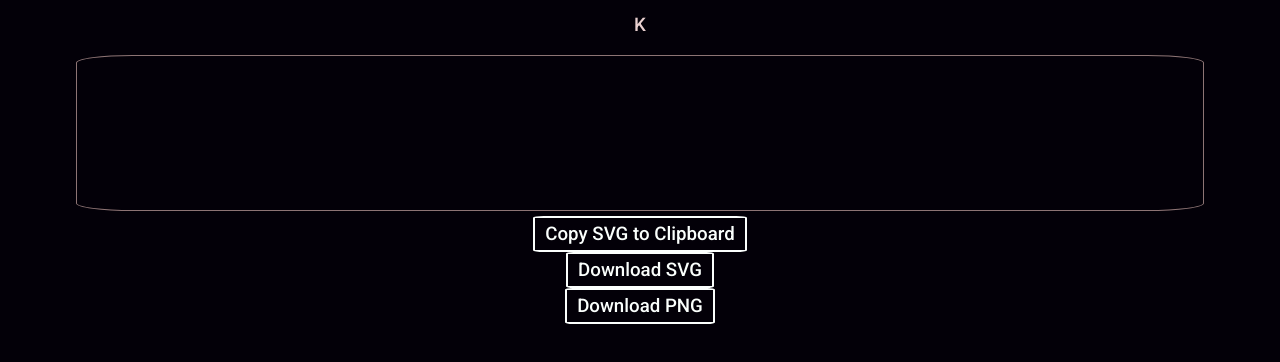
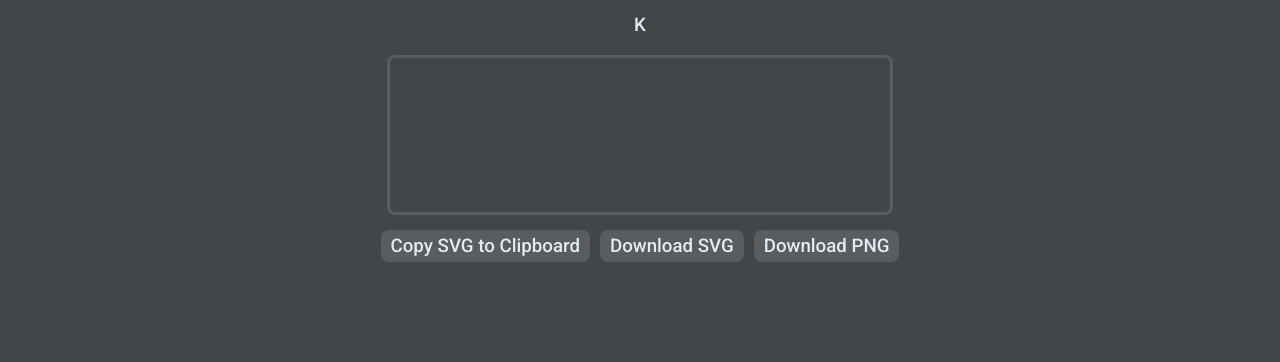
Before and after one commit to BHRKTRE/icoglyphs, a SvelteKit app: page /ico/1 in a window 1280 px wide. Shown: the top 362 px of the page. Built offline with nearby package versions, Linux system fonts and the light colour scheme.

Commit message:
style: improve color scheme and button appearance | feat: add externalLinks.js for centralized link management

```diff
--- a/src/lib/components/clickable/IcoGlyphLinked.svelte
+++ b/src/lib/components/clickable/IcoGlyphLinked.svelte
@@ -23,14 +23,13 @@
 <style>
 	svg {
 		stroke-width: 3px;
-		stroke: rgb(233, 208, 208);
+		stroke: var(--t1);
 		fill: none;
 	}
 	.icoglyphContainer {
 		width: 150px;
 		height: 150px;
 
-		border: rgb(141, 116, 116) 2px solid;
 		margin: 5px;
 		border-radius: 5%;
 	}
--- /dev/null
+++ b/src/lib/components/clickable/externalLinks.js
@@ -0,0 +1,6 @@
+const externalLinks = {
+	discord: 'https://discord.gg/foo',
+	github: ''
+};
+
+export default externalLinks;
--- a/src/routes/_layoutComponents/NavBar.svelte
+++ b/src/routes/_layoutComponents/NavBar.svelte
@@ -11,6 +11,6 @@
 		height: 50px;
 	}
 	#navbar-container h3 {
-		color: rgb(233, 208, 208);
+		color: var(--t1);
 	}
 </style>
--- a/src/routes/ico/[icoGlyphNameSlug]/+page.svelte
+++ b/src/routes/ico/[icoGlyphNameSlug]/+page.svelte
@@ -20,15 +20,17 @@
 </script>
 
 <main>
-	<div class="icoglyph-container">
+	<div id="icoglyph-container">
 		<svg {...icoGlyphs.getSvgAttributes(data.name)}>
 			<path d={icoGlyphs.getPath(data.name)} />
 		</svg>
 	</div>
 
-	<CopySvgButton icoGlyphName={data.name} />
-	<DownLoadSvgButton icoGlyphName={data.name} />
-	<DownLoadPngButton icoGlyphName={data.name} />
+	<div id="buttonContainer">
+		<CopySvgButton icoGlyphName={data.name} />
+		<DownLoadSvgButton icoGlyphName={data.name} />
+		<DownLoadPngButton icoGlyphName={data.name} />
+	</div>
 
 	<div id="subIcoGlyphsDisplay">
 		{#each allPathKeys as pathKeys}
@@ -48,11 +50,26 @@
 		width: 100%;
 	}
 
-	.icoglyph-container {
+	#subIcoGlyphsDisplay {
+		display: flex;
+		flex-wrap: wrap;
+		justify-content: center;
+	}
+
+	#buttonContainer {
+		margin: 10px;
+		gap: 10px;
+		display: flex;
+		flex-wrap: wrap;
+		justify-content: center;
+	}
+
+	#icoglyph-container {
 		width: 100%;
 		height: 100%;
-		border: rgb(141, 116, 116) 1px solid;
+		border: var(--b2) 3px solid;
 		margin: 5px;
-		border-radius: 5%;
+		border-radius: var(--br);
+		max-width: 500px;
 	}
 </style>
--- a/static/global-style/global.css
+++ b/static/global-style/global.css
@@ -47,15 +47,15 @@ p {
 body,
 body[data-color-mode='dark'] {
 	/* backgroud color */
-	--b1: #030008;
+	--b1: #424649;
 	/* backgroud color opacity*/
-	--b1o3: rgba(3, 0, 8, 0.3);
+	--b1o3: rgba(255, 255, 255, 0.384);
 	/* b1 light var */
-	--b2: #16131d;
+	--b2: #ffffff1f;
 	/* mostly for tooltips */
-	--b3: #717181;
+	--b3: #ffffff42;
 	/* text & T color */
-	--t1: #fbfffd;
+	--t1: #e4ebf3;
 	/* peps color */
 	--x1: blue;
 }
@@ -83,6 +83,14 @@ body[data-color-mode='red'] {
 
 /* GLOBAL SETTINGS */
 
+:root {
+	/* Border radius */
+	--br: 8px;
+
+	/* Border width */
+	--borderWidth: 2px;
+}
+
 body {
 	background: var(--b1);
 }
@@ -97,14 +105,6 @@ ul {
 	padding-inline-start: 0;
 }
 
-:root {
-	/* Border radius */
-	--br: 8px;
-
-	/* Border width */
-	--borderWidth: 2px;
-}
-
 svg {
 	stroke: var(--t1);
 	stroke-linejoin: round;
@@ -117,17 +117,21 @@ svg {
 button {
 	margin: 0;
 	padding: 0;
-	border: var(--br);
-	background: none;
+	background: var(--b2);
 	font: inherit;
 	color: inherit;
 	cursor: pointer;
+	border: none;
+	transition: 500ms;
+}
+
+button:hover {
+	background: var(--b3);
 }
 
 .text-button {
-	border: var(--t1) 2px solid;
 	padding: 5px 10px;
-	border-radius: 5%;
+	border-radius: var(--br);
 }
 
 input[type='text'] {
```
Also changed, not shown: src/routes/+page.svelte (+8 -1 lines), src/routes/_layoutComponents/Footer.svelte (+10 -0 lines).
